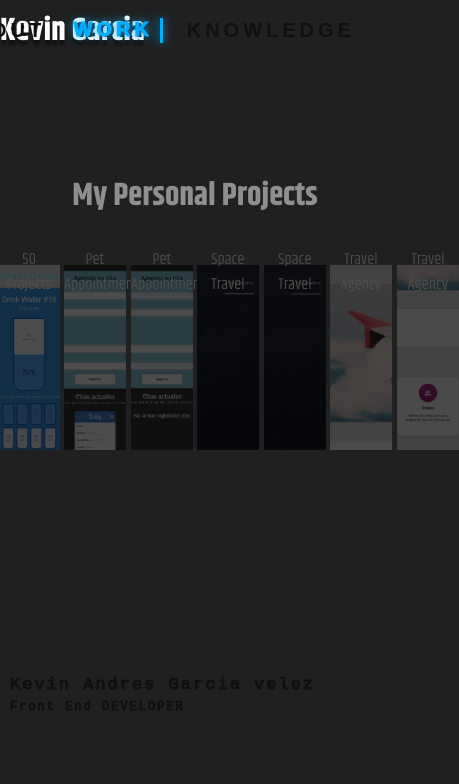
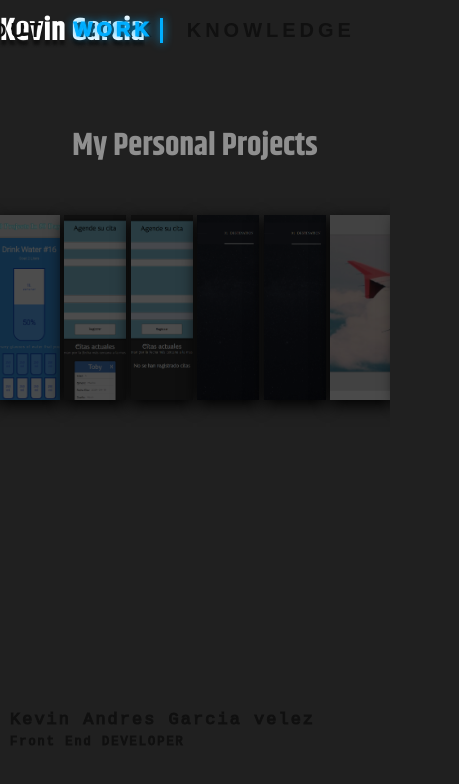
Before and after one commit to KevinAndresG/PersonalPortfolio, a React (Vite) app: page /work in a window 390 px wide. Shown: the top 784 px of the page, 459 px wide, since content can reach past the window. Built offline with nearby package versions, Linux system fonts and the light colour scheme.

Commit message:
fix header mobile work and home responsive

```diff
--- a/src/Components/Shared/MobileHeader/MobileHeader.scss
+++ b/src/Components/Shared/MobileHeader/MobileHeader.scss
@@ -3,12 +3,52 @@
   display: flex;
   justify-content: end;
   align-items: center;
-  padding-right: 5%;
+  // padding-right: 5%;
   position: relative;
-  #Header {
+  #Header-mobile {
     width: 100%;
     flex-direction: column;
     row-gap: 30px;
+    display: flex;
+    align-items: center;
+    .button {
+      --border-right: 3px;
+      --animation-color: rgb(0, 174, 255);
+      background: transparent;
+      border: none;
+      position: relative;
+      font-size: 20px;
+      font-weight: bolder;
+      color: #101010;
+      letter-spacing: 4px;
+      transform: scale(1);
+      transition: all 0.2s ease;
+    }
+    .button.inactive .hover-text {
+      border-right: var(--border-right) solid transparent;
+    }
+
+    .hover-text {
+      position: absolute;
+      box-sizing: border-box;
+      content: attr(data-text);
+      color: var(--animation-color);
+      width: 0%;
+      inset: 0 3%;
+      overflow: hidden;
+      transition: 0.5s;
+      -webkit-text-stroke-width: 1px;
+    }
+
+    .button:hover,
+    .button.button.active {
+      cursor: pointer;
+      .hover-text {
+        border-right: var(--border-right) solid var(--animation-color);
+        width: 90%;
+        filter: drop-shadow(0 0 5px var(--animation-color));
+      }
+    }
   }
   .items-panel {
     position: absolute;
@@ -34,6 +74,7 @@
     align-items: center;
     justify-content: center;
     row-gap: 5px;
+    translate: -100% 0;
     .menu-line {
       width: 25px;
       overflow: hidden;
--- a/src/Components/Shared/MobileHeader/MobileHeader.tsx
+++ b/src/Components/Shared/MobileHeader/MobileHeader.tsx
@@ -14,7 +14,7 @@ const MobileHeader = ({ navItems }: any) => {
   return (
     <div id="mobile-menu">
       <div className={`items-panel ${isOpen && "open"}`}>
-        <div id="Header">
+        <div id="Header-mobile">
           {navItems.map((item: string) => (
             <button
               key={item}
--- a/src/Components/WorkCard/WorkCard.scss
+++ b/src/Components/WorkCard/WorkCard.scss
@@ -1,12 +1,14 @@
 #work-card-container {
   --index: calc(1vw + 1vh);
   --transition: cubic-bezier(0.1, 0.7, 0, 1);
-  height: 50vh;
+  height: 60vh;
   padding-top: 6%;
   .wrapper {
     display: flex;
     align-items: center;
     justify-content: center;
+    flex-direction: column;
+    row-gap: 50px;
   }
   .items {
     display: flex;
@@ -21,16 +23,18 @@
     cursor: pointer;
     display: flex;
     justify-content: center;
+    box-shadow: 0 5px 15px black;
     filter: brightness(0.3);
     transition: transform 1.25s var(--transition), filter 3s var(--transition),
       width 1.25s var(--transition);
     will-change: transform, filter, rotateY, width;
     .project-title {
+      display: none;
       color: white;
       position: absolute;
-      top: -10%;
+      top: -15%;
       margin: 0;
-      width: 100%;
+      width: 150%;
       text-align: center;
     }
     .project-enter {
@@ -122,6 +126,9 @@
   }
   .items .item:active,
   .items .item:focus {
+    .project-title {
+      display: block;
+    }
     .project-enter {
       display: block;
     }
@@ -132,3 +139,20 @@
     margin: 0 0.45vw;
   }
 }
+
+@media screen and (max-width: 760px) {
+  #work-card-container {
+    .items {
+      perspective: calc(var(--index) * 35);
+      .item {
+        width: calc(var(--index) * 5);
+        height: calc(var(--index) * 15);
+      }
+    }
+    .project-enter {
+      width: 90% !important;
+      padding: 5px 0 !important;
+      font-size: 10px !important;
+    }
+  }
+}
--- a/src/Components/WorkCard/WorkCard.tsx
+++ b/src/Components/WorkCard/WorkCard.tsx
@@ -7,9 +7,9 @@ import CincuentaP2 from "../../assets/CincuentaProjects2.png";
 import PetAppointments2 from "../../assets/PetAppointmen2.png";
 import SpaceTravel2 from "../../assets/SpaceTravel2.png";
 import TravelAgency2 from "../../assets/TravelAgency2.png";
+import { useEffect, useState } from "react";
 
-const WorkCard = () => {
-  const worksToShow: any = [
+const worksToShowAll: any = [
   {
     title: "50 Projects",
     img: CincuentaP,
@@ -51,8 +51,66 @@ const WorkCard = () => {
     url: "https://kevin-garcia-travel-agency.netlify.app",
   },
 ];
+const worksToShow: any = [
+  {
+    title: "50 Projects",
+    img: CincuentaP,
+    url: "https://kevin-garcia-50projects.netlify.app/home/ExpandingCards",
+  },
+  {
+    title: "50 Projects",
+    img: CincuentaP2,
+    url: "https://kevin-garcia-50projects.netlify.app/home/DrinkWater",
+  },
+  {
+    title: "Pet Appointments",
+    img: PetAppointments,
+    url: "https://kevin-garcia-pet-appointments.netlify.app",
+  },
+  {
+    title: "Pet Appointments",
+    img: PetAppointments2,
+    url: "https://kevin-garcia-pet-appointments.netlify.app",
+  },
+];
+const worksToShow2: any = [
+  {
+    title: "Space Travel",
+    img: SpaceTravel,
+    url: "https://kevin-garcia-space-travel.netlify.app",
+  },
+  {
+    title: "Space Travel",
+    img: SpaceTravel2,
+    url: "https://kevin-garcia-space-travel.netlify.app",
+  },
+  {
+    title: "Travel Agency",
+    img: TravelAgency,
+    url: "https://kevin-garcia-travel-agency.netlify.app",
+  },
+  {
+    title: "Travel Agency",
+    img: TravelAgency2,
+    url: "https://kevin-garcia-travel-agency.netlify.app",
+  },
+];
+
+const WorkCard = () => {
+  const [screenWidth, setScreenWidth] = useState(window.screen.width);
+
+  useEffect(() => {
+    const handleResize = () => {
+      setScreenWidth(window.screen.width);
+    };
+    window.addEventListener("resize", handleResize);
+    return () => {
+      window.removeEventListener("resize", handleResize);
+    };
+  }, []);
   return (
     <div id="work-card-container">
+      {screenWidth <= 760 ? (
         <div className="wrapper">
           <div className="items">
             {worksToShow.map((item: any) => (
@@ -74,7 +132,51 @@ const WorkCard = () => {
               </div>
             ))}
           </div>
+          <div className="items">
+            {worksToShow2.map((item: any) => (
+              <div
+                className="item"
+                key={item.img}
+                tabIndex={0}
+                style={{ backgroundImage: `url(${item.img})` }}
+              >
+                <p className="project-title">{item.title}</p>
+                <button
+                  className="project-enter"
+                  onClick={() => {
+                    window.open(item.url, "_blank");
+                  }}
+                >
+                  Click To Join
+                </button>
               </div>
+            ))}
+          </div>
+        </div>
+      ) : (
+        <div className="wrapper">
+          <div className="items">
+            {worksToShowAll.map((item: any) => (
+              <div
+                className="item"
+                key={item.img}
+                tabIndex={0}
+                style={{ backgroundImage: `url(${item.img})` }}
+              >
+                <p className="project-title">{item.title}</p>
+                <button
+                  className="project-enter"
+                  onClick={() => {
+                    window.open(item.url, "_blank");
+                  }}
+                >
+                  Click To Join
+                </button>
+              </div>
+            ))}
+          </div>
+        </div>
+      )}
     </div>
   );
 };
--- a/src/Pages/Home/Home.scss
+++ b/src/Pages/Home/Home.scss
@@ -11,7 +11,7 @@
     flex-direction: column;
     justify-content: center;
     align-items: center;
-    padding-left: 5%;
+    padding-left: 15%;
     width: 50%;
     .front-d {
       z-index: 100;
@@ -54,7 +54,7 @@
       display: flex;
       position: absolute;
       column-gap: 30%;
-      right: 9%;
+      right: 10%;
 
       a {
         .social-icon {
@@ -162,3 +162,41 @@
     transform: translateY(-50%);
   }
 }
+@media screen and (max-width: 760px) {
+  #home-container {
+    .info-cont {
+      padding-left: 0;
+      width: 100%;
+      display: flex;
+      justify-content: center;
+      align-items: center;
+      .front-d {
+        font-size: 30px;
+        text-align: center;
+        text-indent: 30px;
+        .developer {
+          letter-spacing: 15px;
+        }
+      }
+      .desc {
+        font-size: 20px;
+        width: 50%;
+      }
+    }
+    .social-icons {
+      align-items: center;
+      justify-content: center;
+
+      .contact {
+        transform: translateY(100%);
+        color: white;
+        filter: drop-shadow(0px 8px 2px rgba(0, 0, 0, 0.7));
+      }
+      .icons-container {
+        column-gap: 25%;
+        translate: -25% 0;
+        right: inherit;
+      }
+    }
+  }
+}
--- a/src/Pages/Work/Work.scss
+++ b/src/Pages/Work/Work.scss
@@ -1,8 +1,9 @@
 #work-container {
   flex-direction: column;
-  padding-top: 150px;
+  padding-top: 100px;
   padding-bottom: 10%;
   width: 100%;
+  overflow: hidden;
 
   .personal-projects {
     color: rgb(143, 143, 143);
--- a/src/index.css
+++ b/src/index.css
@@ -9,3 +9,17 @@ body, #root {
     position: relative;
     background: #202020;
 }
+
+body::-webkit-scrollbar {
+    width: 10px;
+  }
+
+  body::-webkit-scrollbar-track {
+    background: transparent;
+  }
+
+  body::-webkit-scrollbar-thumb {
+    background-color: rgb(0, 174, 255);
+    border-radius: 5px;
+    border: 3px solid #202020;
+  }
```
Lines whose indentation alone changed are shown as unchanged.
